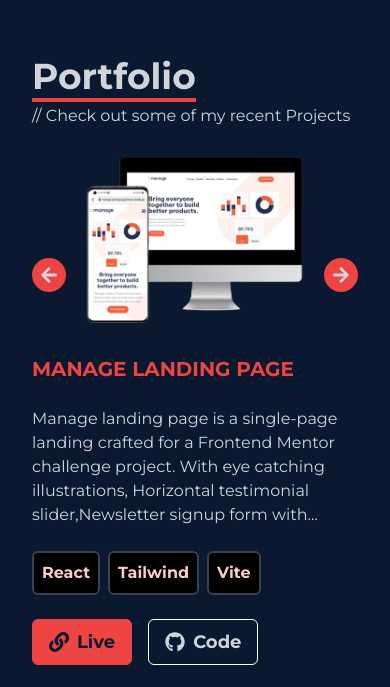
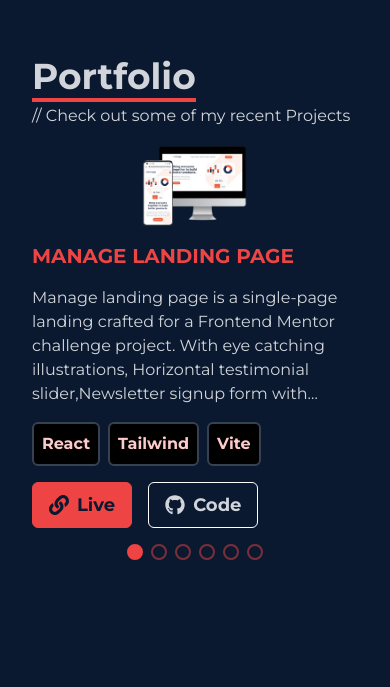
Before and after one commit to FevenSeyfu/myportfolio-react, a React (Vite) app: page / in a window 390 px wide. Shown: the part 1712-2399 px from the top of the page. Built offline with nearby package versions, Linux system fonts and the light colour scheme; a web font is replaced by a local one.

Commit message:
add health dashboard to projects and fix alignment

```diff
--- a/src/Components/Portfolio/ProjectCarousel.jsx
+++ b/src/Components/Portfolio/ProjectCarousel.jsx
@@ -31,19 +31,19 @@
           }`}
         >
           <div
-            className={`flex flex-col ${
+            className={`flex flex-col h-full lg:w-[80vw] ${
               index % 2 === 0 ? "md:flex-row" : "md:flex-row-reverse"
-            } gap-8 md:gap-4  md:mx-16 md:mb-4 mt-2 items-center justify-center `}
+            } gap-4  md:mb-4 mt-2 items-center justify-center `}
           >
             <img
               src={item.image}
               alt={`${item.name} image`}
-              className="w-[calc(100vw-50%)] md:w-1/2 h-auto"
+              className="w-1/3 md:w-1/2  md:h-auto "
               width={item.width}
               height={item.height}
               style={{ aspectRatio: `${item.width} / ${item.height}` }}
             />
-            <div className="flex flex-col w-full  md:w-3/6 justify-center md:items-start gap-6 md:gap-4">
+            <div className="flex flex-col w-full  md:w-1/2 justify-center md:items-start gap-4 md:gap-6">
               <h2 className="text-xl md:text-4xl text-primary-dark-red font-bold">
                 {item.name.toUpperCase()}
               </h2>
@@ -91,14 +91,14 @@
 
       {/* Left and Right Arrow Buttons */}
       <button
-        className="absolute top-[20%] md:top-[30%] left-0 bg-primary-dark-red rounded-full text-lg md:text-2xl p-2 hover:animate-bounce duration-150"
+        className="hidden lg:block absolute top-[40%] left-0 bg-primary-dark-red rounded-full text-lg md:text-2xl p-2 hover:animate-bounce duration-150"
         onClick={goToPrevSlide}
         aria-label="Previous slide"
       >
         <FaArrowLeft />
       </button>
       <button
-        className="absolute top-[20%] md:top-[30%] right-0 bg-primary-dark-red rounded-full text-lg md:text-2xl p-2 hover:animate-bounce duration-150"
+        className="hidden lg:block absolute top-[40%] right-0 bg-primary-dark-red rounded-full text-lg md:text-2xl p-2 hover:animate-bounce duration-150"
         onClick={goToNextSlide}
         aria-label="Next slide"
       >
@@ -106,7 +106,7 @@
       </button>
 
       {/* Dot Slider */}
-      <div className="flex mt-4 md:mt-2">
+      <div className="flex mt-2">
         {projects.map((_, index) => (
           <button
             key={index}
--- a/src/Components/Portfolio/ProjectsModal.jsx
+++ /dev/null
@@ -1,13 +0,0 @@
-import React from 'react'
-import Modal from "react-modal";
-
-Modal.setAppElement("#root");
-
-
-const ProjectsModal = () => {
-  return (
-    <div>ProjectsModal</div>
-  )
-}
-
-export default ProjectsModal
--- a/src/Components/Portfolio/Works.jsx
+++ b/src/Components/Portfolio/Works.jsx
@@ -14,10 +14,10 @@
   return (
     <div
       name="Portfolio"
-      className="w-full pt-20 text-gray-300 bg-primary-dark-blue  md:pr-12 lg:pr-[5%]"
+      className="w-full min-h-screen pt-20 text-gray-300 bg-primary-dark-blue  md:pr-12 lg:pr-[5%]"
       onMouseEnter={handleMouseEnter}>
       <div className="max-w-full mx-auto flex flex-col justify-center w-full text-left">
-        <div className="pb-2">
+        <div>
           <h1 className="text-4xl font-bold inline border-b-4 text-gray-300 border-primary-dark-red">
             Portfolio
           </h1>
--- a/src/data/data.js
+++ b/src/data/data.js
@@ -3,6 +3,7 @@
 import LandingPage from '../assets/projects/manage-landing-page.png'
 import RestCountries from '../assets/projects/rest-countries.png'
 import FrontendMentor from '../assets/projects/FrontendMentor.png'
+import HealthCareDashboard from '../assets/projects/HealthCareDashboard.png'
 
 export const data=[
     {
@@ -71,5 +72,18 @@
             'TAILWINDCSS',
         ]
     },
+    {
+        id:6,
+        name:"Health Care Dashboard",
+        image:HealthCareDashboard,
+        description:"A health card dashboard that fetches and displays overview of patient data from an API, with visualization of patients blood pleasure level with a chart, interactive UI and responsive designs",
+        github:"https://github.com/FevenSeyfu/Healthcare-Dashboard",
+        live:"https://tech-care-coalition.netlify.app/",
+        technologies: [
+            'HTML-CSS-JS',
+            'Chart.js',
+            'Axios',
+        ]
+    },
 
 ]
```
Also changed, not shown: src/assets/projects/HealthCareDashboard.png (added).
